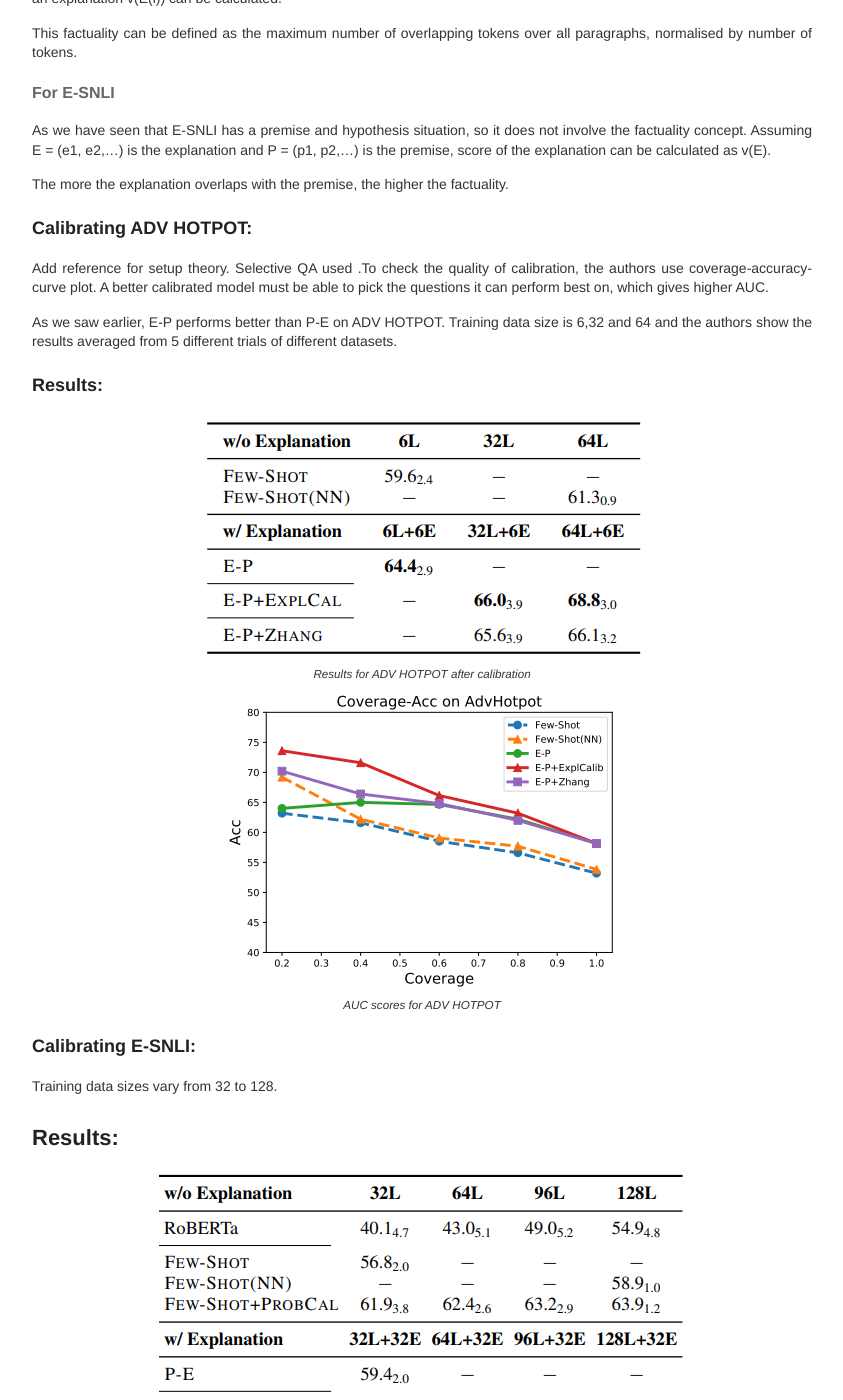
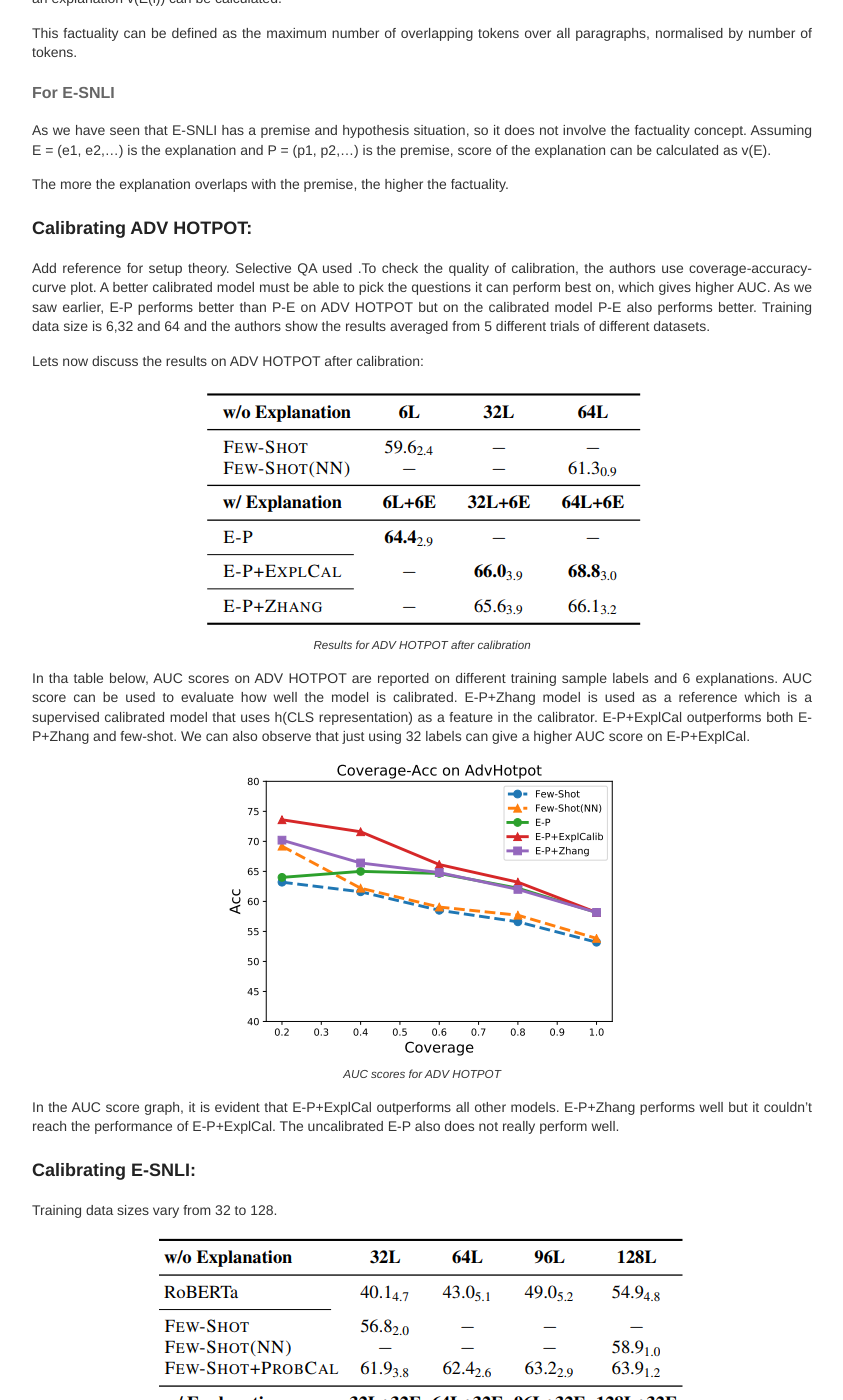
Before and after one commit to deepsthewarrior/deepsthewarrior.github.io, a Jekyll site: the page built from _posts/2023-2-14-Seminar-Report.md, in a window 1280 px wide and 1400 px high, scrolled down 5946 px. Shown: the whole window, without its empty margins (218-1061 px from the left). Built offline with Jekyll 4.4.1, drawn with Linux system fonts in a browser that asks for light colours.

Commit message:
ADV HOTPOT done

```diff
--- a/_posts/2023-2-14-Seminar-Report.md
+++ b/_posts/2023-2-14-Seminar-Report.md
@@ -163,25 +163,27 @@
 The more the explanation overlaps with the premise, the higher the factuality.
 
 ### Calibrating ADV HOTPOT:
-Add reference for setup theory. Selective QA used .To check the quality of calibration, the authors use coverage-accuracy-curve plot. A better calibrated model must be able to pick the questions it can perform best on, which gives higher AUC.
+Add reference for setup theory. Selective QA used .To check the quality of calibration, the authors use coverage-accuracy-curve plot. A better calibrated model must be able to pick the questions it can perform best on, which gives higher AUC. As we saw earlier, E-P performs better than P-E on ADV HOTPOT but on the calibrated model P-E also performs better. Training data size is 6,32 and 64 and the authors show the results averaged from 5 different trials of different datasets.
 
-As we saw earlier, E-P performs better than P-E on ADV HOTPOT. Training data size is 6,32 and 64 and the authors show the results averaged from 5 different trials of different datasets.
+Lets now discuss the results on ADV HOTPOT after calibration:
 
-### Results:
 <figure style="text-align:center;">
   <img src="/images/res_adv.PNG" alt="Result" />
   <p class="img-caption">Results for ADV HOTPOT after calibration</p>
 </figure>
+
+In tha table below, AUC scores on ADV HOTPOT are reported on different training sample labels and 6 explanations. AUC score can be used to evaluate how well the model is calibrated. E-P+Zhang model is used as a reference which is a supervised calibrated model that uses h(CLS representation) as a feature in the calibrator. E-P+ExplCal outperforms both E-P+Zhang and few-shot. We can also observe that just using 32 labels can give a higher AUC score on E-P+ExplCal.
 
 <figure style="text-align:center;">
   <img src="/images/auc.PNG" alt="Result" />
   <p class="img-caption">AUC scores for ADV HOTPOT</p>
 </figure>
 
+In the AUC score graph, it is evident that E-P+ExplCal outperforms all other models. E-P+Zhang performs well but it couldn't reach the performance of E-P+ExplCal. The uncalibrated E-P also does not really perform well.
+
 ### Calibrating E-SNLI:
 Training data sizes vary from 32 to 128.
 
-## Results:
 <figure style="text-align:center;">
   <img src="/images/res_esnli.PNG" alt="Result" />
   <p class="img-caption">Results for E-SNLI after calibration</p>
```
